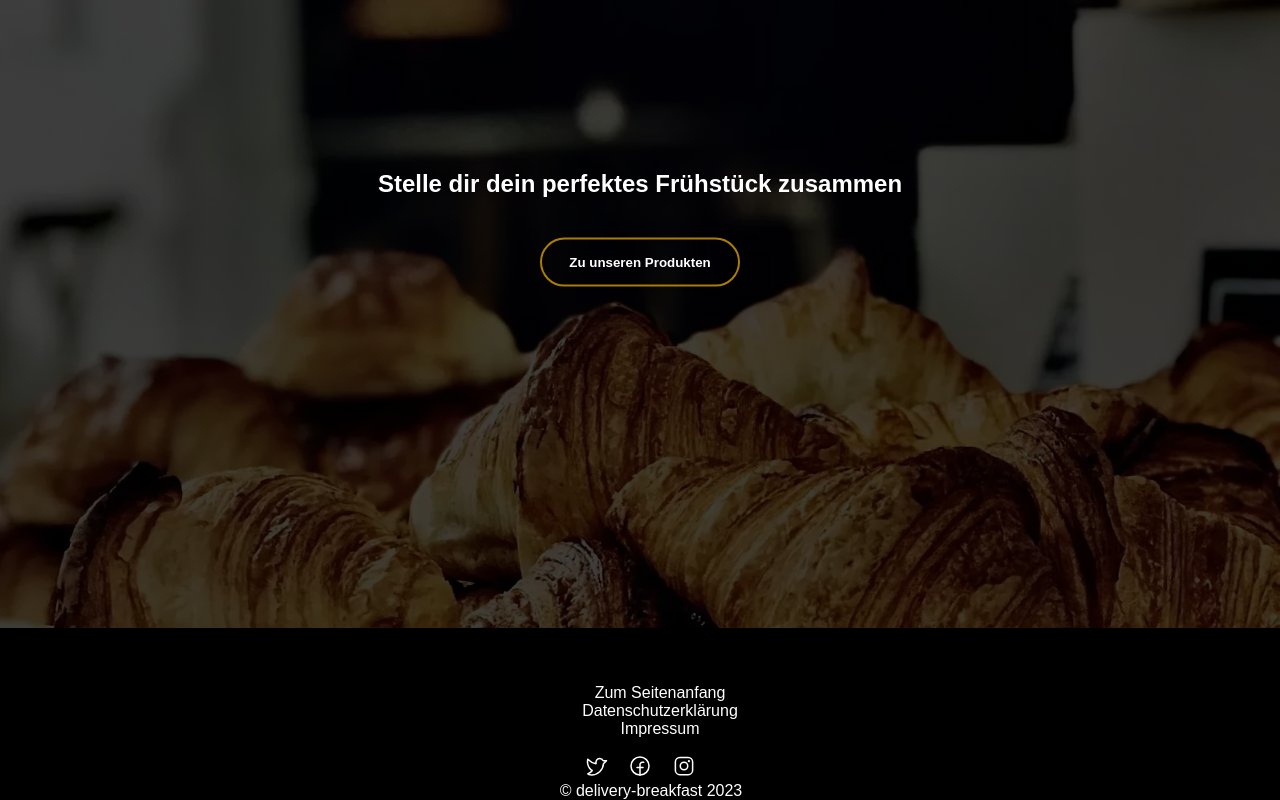
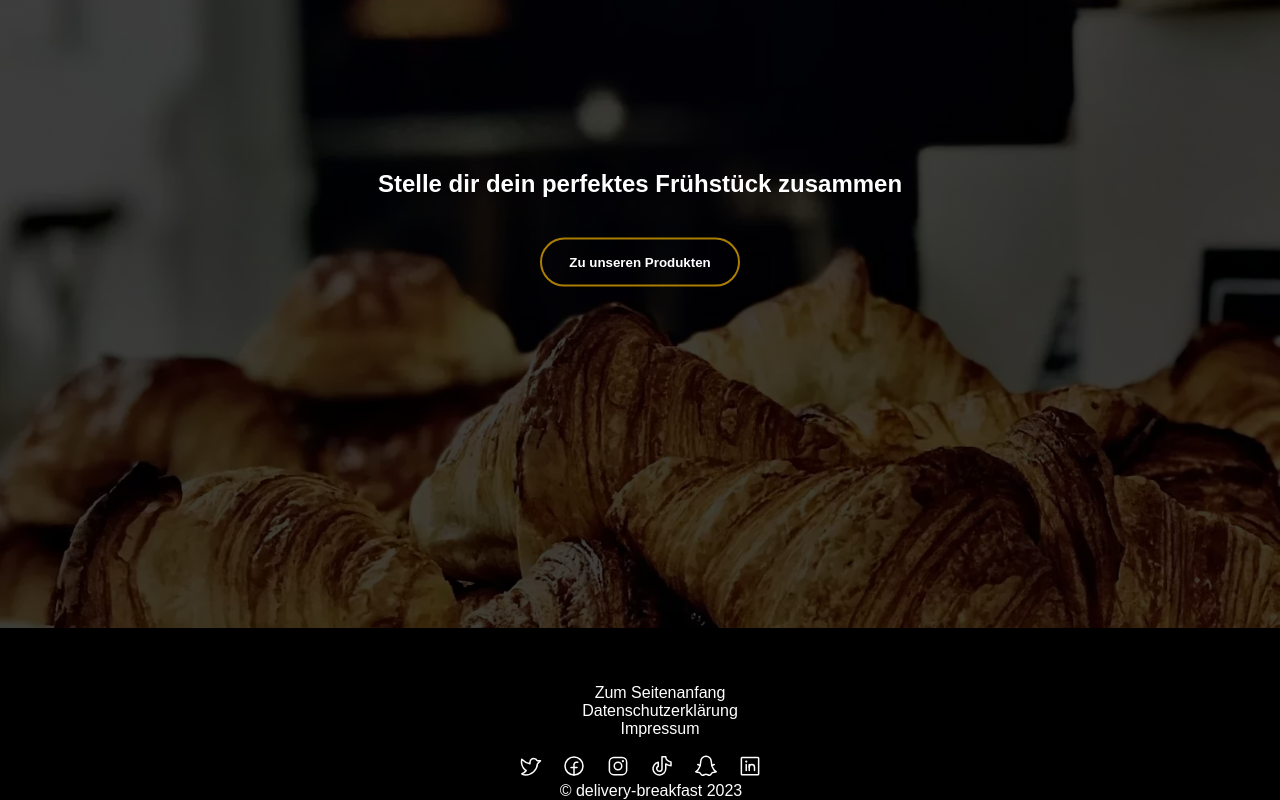
Before and after one commit to 2204Simon/Website-dynamisch, a React (Create React App) app in the folder my-app/: page / in a window 1280 px wide. Shown: the part 302-1102 px from the top of the page. Built offline with nearby package versions, Linux system fonts and the light colour scheme.

Commit message:
Footer Ergänzungen

```diff
--- a/my-app/src/pages/Footer.tsx
+++ b/my-app/src/pages/Footer.tsx
@@ -1,6 +1,13 @@
 import * as React from "react";
 import { Link } from "react-router-dom";
-import { TwitterLogo, FacebookLogo, InstagramLogo } from "phosphor-react";
+import {
+  TwitterLogo,
+  FacebookLogo,
+  InstagramLogo,
+  TiktokLogo,
+  SnapchatLogo,
+  LinkedinLogo,
+} from "phosphor-react";
 
 function Footer(): JSX.Element {
   return (
@@ -29,6 +36,15 @@ function Footer(): JSX.Element {
           <a href="https://www.instagram.com/delivery_breakfast_">
             <InstagramLogo size={24} />
           </a>
+          <a href="">
+            <TiktokLogo size={24} />
+          </a>
+          <a href="">
+            <SnapchatLogo size={24} />
+          </a>
+          <a href="">
+            <LinkedinLogo size={24} />
+          </a>
           <li>
             <Link to="/"> &copy; delivery-breakfast 2023</Link>
           </li>
```
